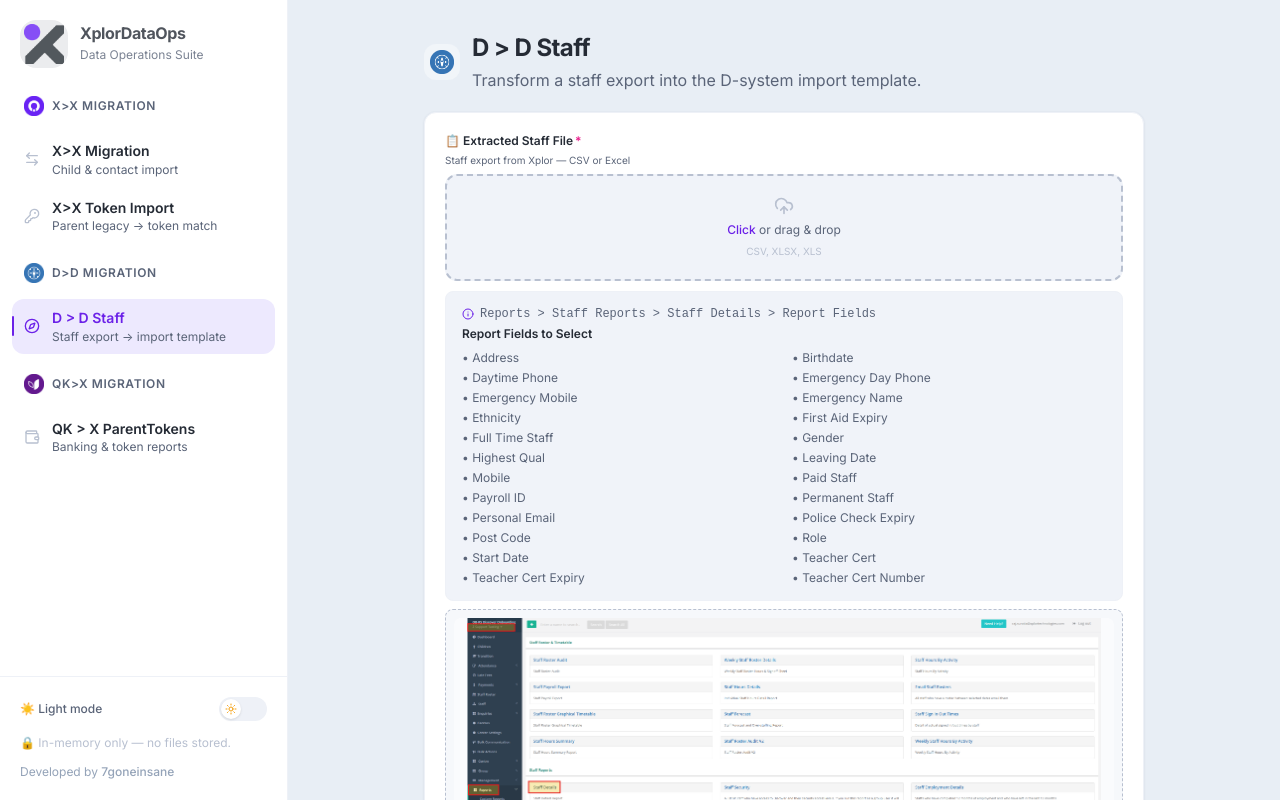
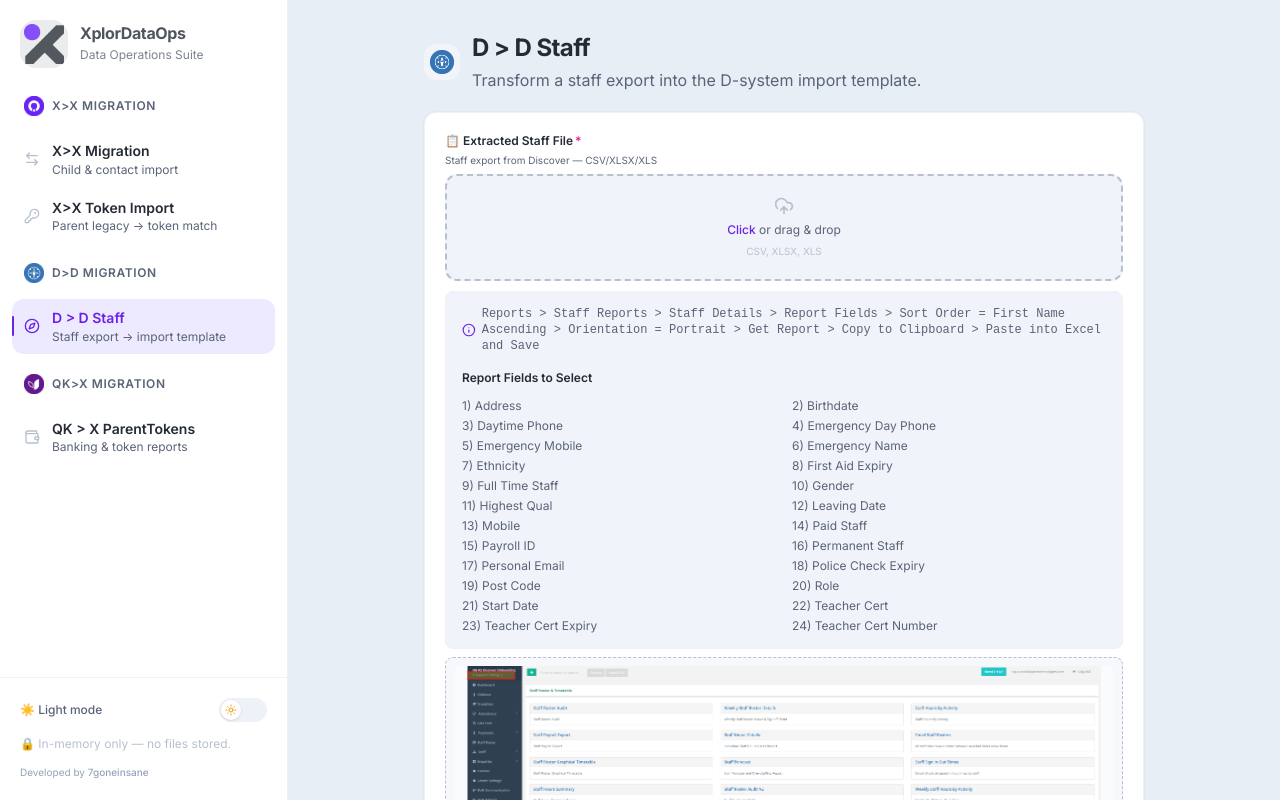
Before and after one commit to RajXplor/DataTeam, a Next.js app in the folder XplorDataOps/: page /d2d-staff in a window 1280 px wide. Shown: the top 800 px of the page. Built offline with nearby package versions, Linux system fonts and the light colour scheme.

Commit message:
Instructions added for new Workspace

```diff
--- a/XplorDataOps/components/Sidebar.tsx
+++ b/XplorDataOps/components/Sidebar.tsx
@@ -170,7 +170,7 @@
         <p className="text-xs text-brand-grey-300 dark:text-slate-600 leading-relaxed">
           🔒 In-memory only — no files stored.
         </p>
-        <p className="text-xs text-slate-400 dark:text-slate-500 mt-1.5">
+        <p className="text-[10px] text-slate-400 dark:text-slate-500 mt-1.5">
           Developed by <span className="font-medium">7goneinsane</span>
         </p>
       </div>
--- a/XplorDataOps/components/d2d-staff/D2DStaffWorkspace.tsx
+++ b/XplorDataOps/components/d2d-staff/D2DStaffWorkspace.tsx
@@ -115,46 +115,46 @@
           <div className="mb-5">
             <FileDropzone
               label="📋 Extracted Staff File"
-              description="Staff export from Xplor — CSV or Excel"
+              description="Staff export from Discover — CSV/XLSX/XLS"
               file={staffFile}
               onFileSelect={setStaffFile}
               required
               disabled={isProcessing}
             />
             <div className="mt-2.5 rounded-lg bg-brand-light-grey2 dark:bg-slate-700/40 border border-brand-grey-100 dark:border-slate-600 px-4 py-3.5">
-              <p className="text-xs text-brand-grey-500 dark:text-slate-400 mb-1 flex items-center gap-1.5 font-mono">
-                <Info className="w-3 h-3 text-brand-purple" />
-                <p>Reports &gt; Staff Reports &gt; Staff Details &gt; Report Fields
+              <p className="text-xs text-brand-grey-500 dark:text-slate-400 mb-4 flex items-center gap-1.5 font-mono">
+                <Info className="w-7 h-7 text-brand-purple" />
+                <p>Reports &gt; Staff Reports &gt; Staff Details &gt; Report Fields &gt; Sort Order = First Name Ascending &gt; Orientation = Portrait &gt; Get Report &gt; Copy to Clipboard &gt; Paste into Excel and Save
                 </p>
               </p>
-              <p className="text-xs font-semibold text-brand-charcoal dark:text-slate-200 mb-2">
+              <p className="text-xs font-semibold text-brand-charcoal dark:text-slate-200 mb-3">
                 Report Fields to Select
               </p>
               <div className="grid grid-cols-2 gap-x-4 gap-y-1">
-                <p className="text-xs text-brand-grey-500 dark:text-slate-400">• Address</p>
-                <p className="text-xs text-brand-grey-500 dark:text-slate-400">• Birthdate</p>
-                <p className="text-xs text-brand-grey-500 dark:text-slate-400">• Daytime Phone</p>
-                <p className="text-xs text-brand-grey-500 dark:text-slate-400">• Emergency Day Phone</p>
-                <p className="text-xs text-brand-grey-500 dark:text-slate-400">• Emergency Mobile</p>
-                <p className="text-xs text-brand-grey-500 dark:text-slate-400">• Emergency Name</p>
-                <p className="text-xs text-brand-grey-500 dark:text-slate-400">• Ethnicity</p>
-                <p className="text-xs text-brand-grey-500 dark:text-slate-400">• First Aid Expiry</p>
-                <p className="text-xs text-brand-grey-500 dark:text-slate-400">• Full Time Staff</p>
-                <p className="text-xs text-brand-grey-500 dark:text-slate-400">• Gender</p>
-                <p className="text-xs text-brand-grey-500 dark:text-slate-400">• Highest Qual</p>
-                <p className="text-xs text-brand-grey-500 dark:text-slate-400">• Leaving Date</p>
-                <p className="text-xs text-brand-grey-500 dark:text-slate-400">• Mobile</p>
-                <p className="text-xs text-brand-grey-500 dark:text-slate-400">• Paid Staff</p>
-                <p className="text-xs text-brand-grey-500 dark:text-slate-400">• Payroll ID</p>
-                <p className="text-xs text-brand-grey-500 dark:text-slate-400">• Permanent Staff</p>
-                <p className="text-xs text-brand-grey-500 dark:text-slate-400">• Personal Email</p>
-                <p className="text-xs text-brand-grey-500 dark:text-slate-400">• Police Check Expiry</p>
-                <p className="text-xs text-brand-grey-500 dark:text-slate-400">• Post Code</p>
-                <p className="text-xs text-brand-grey-500 dark:text-slate-400">• Role</p>
-                <p className="text-xs text-brand-grey-500 dark:text-slate-400">• Start Date</p>
-                <p className="text-xs text-brand-grey-500 dark:text-slate-400">• Teacher Cert</p>
-                <p className="text-xs text-brand-grey-500 dark:text-slate-400">• Teacher Cert Expiry</p>
-                <p className="text-xs text-brand-grey-500 dark:text-slate-400">• Teacher Cert Number</p>
+                <p className="text-xs text-brand-grey-500 dark:text-slate-400">1) Address</p>
+                <p className="text-xs text-brand-grey-500 dark:text-slate-400">2) Birthdate</p>
+                <p className="text-xs text-brand-grey-500 dark:text-slate-400">3) Daytime Phone</p>
+                <p className="text-xs text-brand-grey-500 dark:text-slate-400">4) Emergency Day Phone</p>
+                <p className="text-xs text-brand-grey-500 dark:text-slate-400">5) Emergency Mobile</p>
+                <p className="text-xs text-brand-grey-500 dark:text-slate-400">6) Emergency Name</p>
+                <p className="text-xs text-brand-grey-500 dark:text-slate-400">7) Ethnicity</p>
+                <p className="text-xs text-brand-grey-500 dark:text-slate-400">8) First Aid Expiry</p>
+                <p className="text-xs text-brand-grey-500 dark:text-slate-400">9) Full Time Staff</p>
+                <p className="text-xs text-brand-grey-500 dark:text-slate-400">10) Gender</p>
+                <p className="text-xs text-brand-grey-500 dark:text-slate-400">11) Highest Qual</p>
+                <p className="text-xs text-brand-grey-500 dark:text-slate-400">12) Leaving Date</p>
+                <p className="text-xs text-brand-grey-500 dark:text-slate-400">13) Mobile</p>
+                <p className="text-xs text-brand-grey-500 dark:text-slate-400">14) Paid Staff</p>
+                <p className="text-xs text-brand-grey-500 dark:text-slate-400">15) Payroll ID</p>
+                <p className="text-xs text-brand-grey-500 dark:text-slate-400">16) Permanent Staff</p>
+                <p className="text-xs text-brand-grey-500 dark:text-slate-400">17) Personal Email</p>
+                <p className="text-xs text-brand-grey-500 dark:text-slate-400">18) Police Check Expiry</p>
+                <p className="text-xs text-brand-grey-500 dark:text-slate-400">19) Post Code</p>
+                <p className="text-xs text-brand-grey-500 dark:text-slate-400">20) Role</p>
+                <p className="text-xs text-brand-grey-500 dark:text-slate-400">21) Start Date</p>
+                <p className="text-xs text-brand-grey-500 dark:text-slate-400">22) Teacher Cert</p>
+                <p className="text-xs text-brand-grey-500 dark:text-slate-400">23) Teacher Cert Expiry</p>
+                <p className="text-xs text-brand-grey-500 dark:text-slate-400">24) Teacher Cert Number</p>
               </div>
 
             </div>
```
